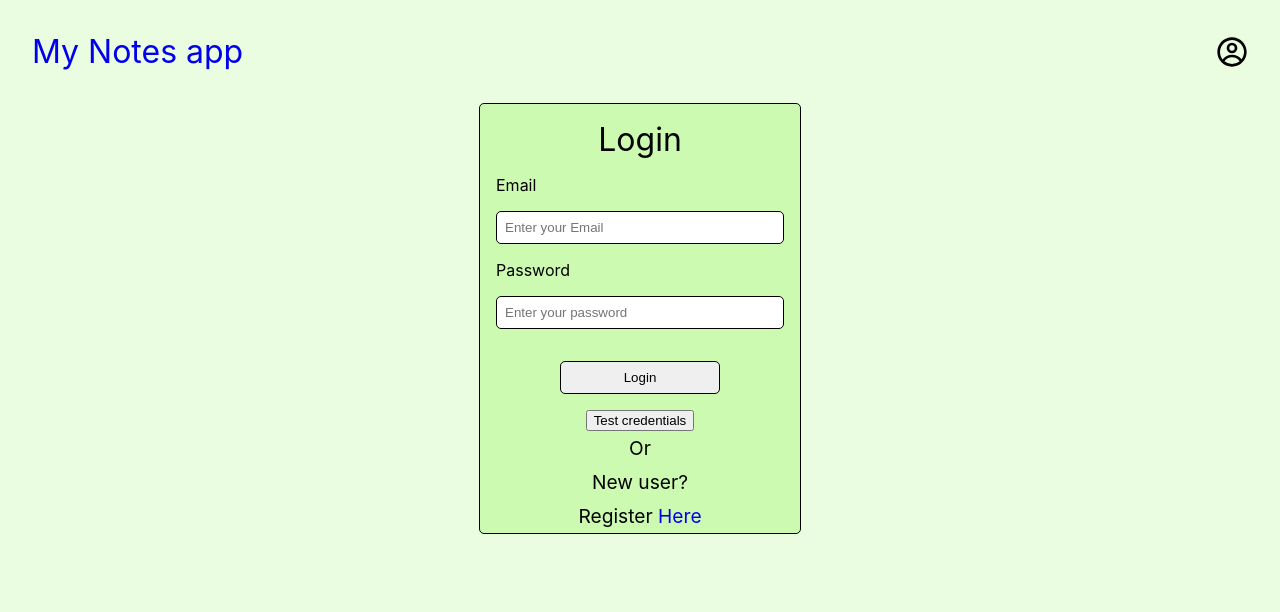
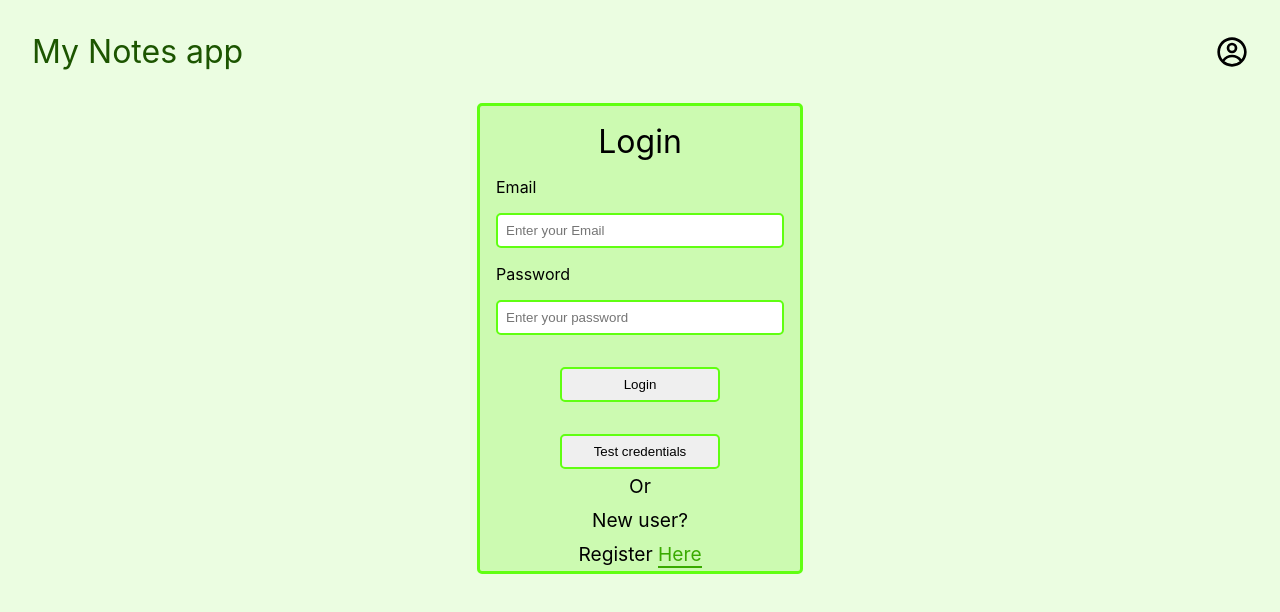
Before and after one commit to Muzammil-khan710/Note-taking-app, a React (Create React App) app: page /login in a window 1280 px wide. Shown: the top 612 px of the page. Built offline with nearby package versions, Linux system fonts and the light colour scheme; what miragejs would draw is missing.

Commit message:
Style : added styling to elements

```diff
--- a/src/components/Landing-Page/Content.jsx
+++ b/src/components/Landing-Page/Content.jsx
@@ -7,8 +7,8 @@ const Content = () => {
     <div className='content-container'>
         <div className='content-title'> This is your note taking application. </div>
         <div className='content-description'>Here you can easily add notes related to your daily tasks in an organized manner. </div>
-        <div className='content-description'> All you need is to create an account.</div>
-        <button className='content-btn'><Link className='link' to="/home"> Get started</Link></button>
+        <div className='content-description'> All you need is to<Link className='link bb-2' to="/login"> Sign in</Link> or <Link className='link bb-2' to="/singup"> Create an account  </Link>.</div>
+        <button className='content-btn btn-hover'><Link className='link' to="/home"> Get started</Link></button>
     </div>
   )
 }
--- a/src/components/Landing-Page/content.css
+++ b/src/components/Landing-Page/content.css
@@ -1,6 +1,6 @@
 :root {
-    --light--green: #aff;
-    --dark--green: #055;
+    --dark--green: #174400;
+    --dark--green-two : #1c5500
 }
 
 .content-container {
@@ -30,11 +30,16 @@
     margin: 3rem;
     border-radius: 10px;
     font-size: 1.2rem;
-    background-color: var(--light--green);
-    border: 2px solid var(--dark--green);
+    background-color: var(--light-green-one);
+    border: 2px solid var(--green-two);
     text-decoration: none;
 }
 
 .link {
     text-decoration: none;
+    color: var(--dark--green);
 }
+
+.bb-2 {
+    border-bottom: 2px solid var(--dark--green);
+}
--- a/src/components/Login/Login.jsx
+++ b/src/components/Login/Login.jsx
@@ -21,10 +21,10 @@ const Login = () => {
                 <label htmlFor="">Password</label>
                 <input className='form-input' type="password" placeholder='Enter your password' value={password} onChange={ e => setPassword(e.target.value)}/>
 
-                <button className='form-btn' onClick={(e) =>  login(e,email,password)}> Login</button>
+                <button className='form-btn btn-hover' onClick={(e) =>  login(e,email,password)}> Login</button>
             </form>
 
-            <button onClick={() => {setEmail("adarshbalika@gmail.com"); setPassword("adarshBalika123")}}>Test credentials</button>
+            <button className='form-btn btn-hover' onClick={() => {setEmail("adarshbalika@gmail.com"); setPassword("adarshBalika123")}}>Test credentials</button>
 
             <div className='login-desc'>Or</div>
             <div className='login-desc'>New user?</div>
--- a/src/components/Login/login.css
+++ b/src/components/Login/login.css
@@ -1,5 +1,7 @@
 :root {
     --light-green-one: #ccfab1;
+    --green-one: #60ff11;
+    --green-two: #39aa00;
 }
 
 .login-container {
@@ -7,7 +9,7 @@
     flex-direction: column;
     align-items: center;
     justify-content: center;
-    border: 1px solid black;
+    border: 3px solid var(--green-one);
     border-radius: 5px;
     width: 20rem;
     margin: auto;
@@ -27,7 +29,8 @@
 .form-input {
     padding: 8px;
     border-radius: 5px;
-    border: 1px solid;
+    border: 2px solid var(--green-one);
+    outline: none;
 }
 
 .form-btn {
@@ -36,8 +39,8 @@
     align-self: center;
     padding: 8px;
     border-radius: 5px;
-    border: 1px solid;
     cursor: pointer;
+    border: 2px solid var(--green-one);
 }
 
 .login-title {
@@ -52,4 +55,10 @@
 
 .login-link {
     text-decoration: none;
+    color: var(--green-two);
+    border-bottom: 2px solid var(--green-two);
 }
+
+.btn-hover:hover {
+    background-color: var(--green-one);
+}
--- a/src/components/Navbar/Navbar.jsx
+++ b/src/components/Navbar/Navbar.jsx
@@ -6,7 +6,7 @@ import { Link } from 'react-router-dom';
 const Navbar = () => {
   return (
     <div className='navbar-container'>
-        <Link to="/" className='navbar'>My Notes app</Link>
+        <Link to="/" className='navbar nav-link'>My Notes app</Link>
         <Profile/>
     </div>
   )
--- a/src/components/Navbar/navbar.css
+++ b/src/components/Navbar/navbar.css
@@ -10,3 +10,7 @@
     align-items: center;
     margin: 2rem 2rem;
 }
+
+.nav-link {
+    color: var(--dark--green-two);
+}
--- a/src/components/Signup/Signup.jsx
+++ b/src/components/Signup/Signup.jsx
@@ -30,7 +30,7 @@ const Signup = () => {
                 <label htmlFor="">Password</label>
                 <input className='form-input' type="password" placeholder='Enter your password'  onChange={(e) => setNewUser({ ...newuser, password : e.target.value})}/>
 
-                <button className='form-btn' onClick={(e) => signup(e, newuser) }>Sign up</button>
+                <button className='form-btn btn-hover' onClick={(e) => signup(e, newuser) }>Sign up</button>
             </form>
 
             <div className='login-desc'>Or</div>
```
